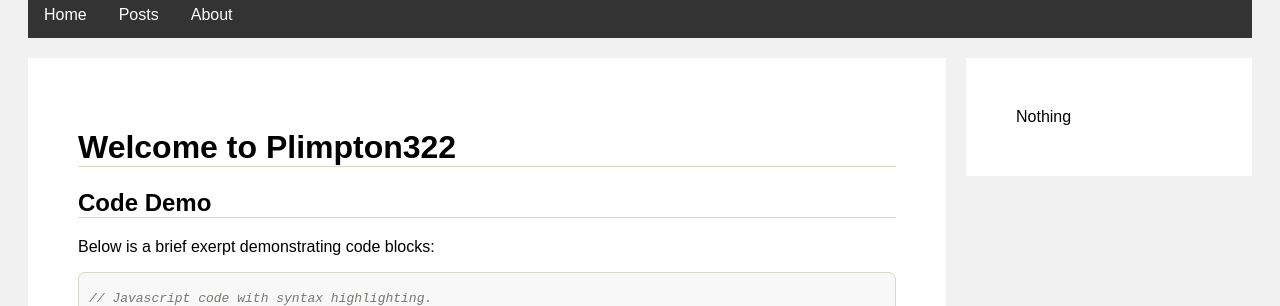
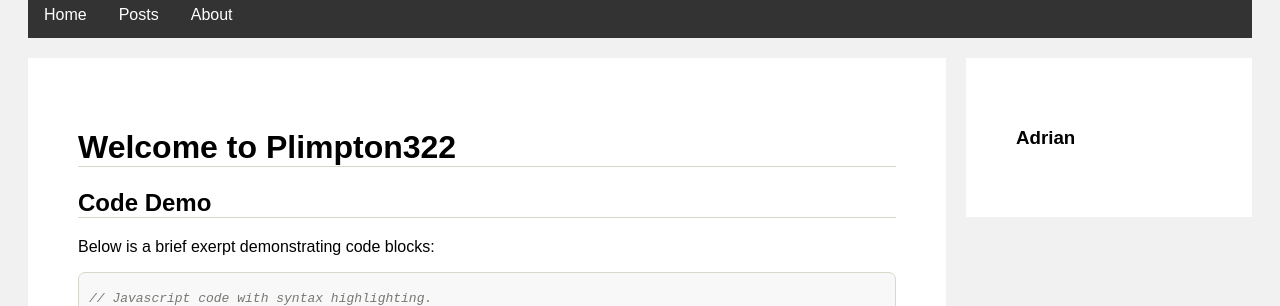
Before and after one commit to adrian-dalessandro/Plimpton322, a Jekyll site: the page built from index.md, in a window 1280 px wide. Shown: the part 188-494 px from the top of the page. Built offline with Jekyll 4.4.1, drawn with Linux system fonts in a browser that asks for light colours; formulas are drawn with MathJax 3.

Commit message:
Update authorcards.html

```diff
--- a/_includes/authorcards.html
+++ b/_includes/authorcards.html
@@ -1 +1 @@
-Nothing
+<h3>{{ site.data.authorship.name }}</h3>
```
